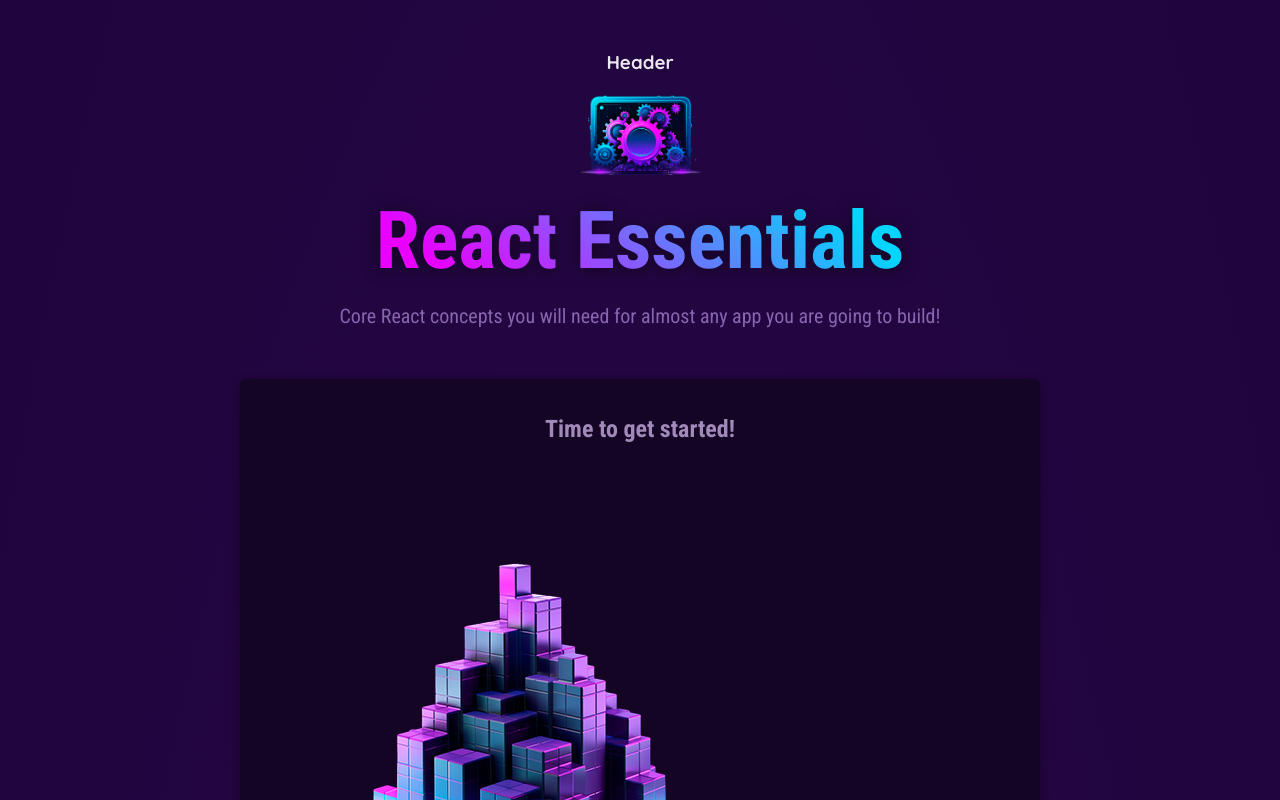
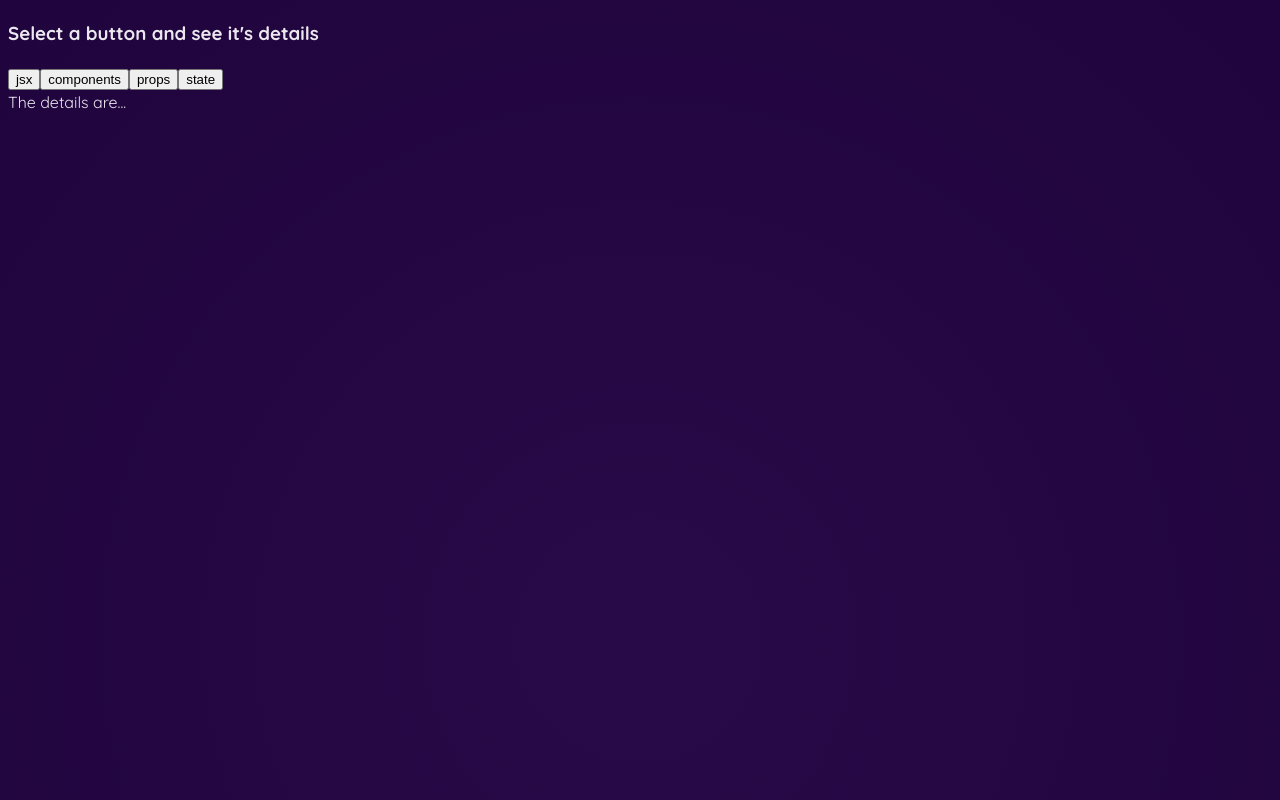
Before and after one commit to shwetank00001/react-revise, a React (Vite) app in the folder 01-starting-project/: page / in a window 1280 px wide. Shown: the top 800 px of the page. Built offline with nearby package versions, Linux system fonts and the light colour scheme.

Commit message:
revised dynamic content loading on button

```diff
--- /dev/null
+++ b/01-starting-project/src/AppRev2.jsx
@@ -0,0 +1,43 @@
+import React from 'react'
+import TabRev2 from './components/TabRev2'
+import { EXAMPLES } from './data'
+
+const AppRev2 = () => {
+    const [value, setValue] = React.useState()
+
+    function handleValue(selectedValue) {
+        setValue(selectedValue);
+    }
+
+    console.log(value)
+
+    let tabContent = "The details are..."
+    if(value){
+        tabContent = (
+            <div>
+                <h3>{EXAMPLES[value].title}</h3>
+                <p>{EXAMPLES[value].description}</p>
+                <pre>
+                    <code>{EXAMPLES[value].code}</code>
+                </pre>
+            </div>
+        );
+    }
+  return (
+      <div>
+          <div>
+              <h3>Select a button and see it's details</h3>
+              <TabRev2 selectedValue={value === "jsx"} onSelect={()=> handleValue("jsx")}>jsx</TabRev2>
+              <TabRev2 selectedValue={value === "components"} onSelect={()=> handleValue("components")} >components</TabRev2>
+              <TabRev2 selectedValue={value === "props"} onSelect={()=> handleValue("props")}>props</TabRev2>
+              <TabRev2 selectedValue={value === "state"} onSelect={()=> handleValue("state")}>state</TabRev2>
+          </div>
+
+          <div>
+            {tabContent}
+          </div>
+      </div>
+  );
+}
+
+export default AppRev2
--- /dev/null
+++ b/01-starting-project/src/components/TabRev2.jsx
@@ -0,0 +1,9 @@
+import React from 'react'
+
+const TabRev2 = ({children, onSelect}) => {
+  return (
+            <button onClick={onSelect}>{children}</button>
+  )
+}
+
+export default TabRev2
--- a/01-starting-project/src/index.jsx
+++ b/01-starting-project/src/index.jsx
@@ -1,7 +1,7 @@
 import ReactDOM from "react-dom/client";
 
-import App from "./App.jsx";
+import AppRev2 from "./AppRev2.jsx";
 import "./index.css";
 
 const entryPoint = document.getElementById("root");
-ReactDOM.createRoot(entryPoint).render(<App />);
+ReactDOM.createRoot(entryPoint).render(<AppRev2 />);
```
